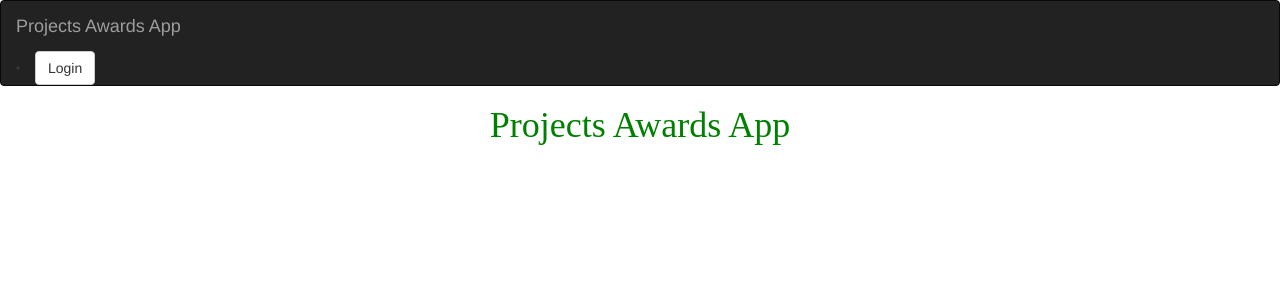
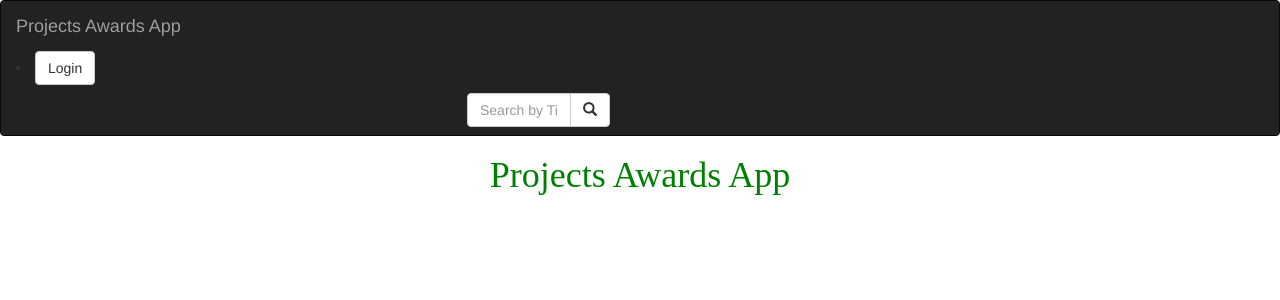
Before and after one commit to munganyendesandrine/Awards, a Django app: page / in a window 1280 px wide. Shown: the top 300 px of the page. Run offline with Django 3.2, Linux system fonts and the light colour scheme; some libraries are stand-ins or nearby versions.

Commit message:
Search form

```diff
--- a/award_app/templates/navbar.html
+++ b/award_app/templates/navbar.html
@@ -45,6 +45,22 @@
   </li>
 
   {% endif %}
+    <!-- Adding a search form  -->
+    <div class="col-sm-4 col-md-4 navbar-right" style="display:flex;">
+
+      <form class="navbar-form" role="search" action="{% url 'search_results' %}">
+
+        <div class="input-group">
+          <input type="text" class="form-control" placeholder="Search by Title" name="title">
+          <div class="input-group-btn">
+            <button class="btn btn-default" type="submit"><i class="glyphicon glyphicon-search"></i></button>
+          </div>
+        </div>
+
+      </form>
+
+    </div>
+    <!-- search form end -->
 </div>
 </nav>
 </body>
--- a/award_app/urls.py
+++ b/award_app/urls.py
@@ -10,6 +10,7 @@ urlpatterns=[
     url(r'^new/profileform$', views.my_profile, name='myprofile'),
     url(r'^new/profilepage$', views.profile_page, name='myprofilepage'),
     url(r'^new/project_image$', views.my_picture, name='project_image'),
+    url(r'^new/project_image$', views.search_results, name='search_results'),
 ]
 if settings.DEBUG:
     urlpatterns+= static(settings.MEDIA_URL, document_root = settings.MEDIA_ROOT)
--- a/award_app/views.py
+++ b/award_app/views.py
@@ -47,3 +47,16 @@ def my_picture(request):
     else:
         form = ProjectsForm()
     return render(request, 'pictures.html', {"form": form})
+
+def search_results(request):
+
+    if 'title' in request.GET and request.GET["title"]:
+        search_term = request.GET.get("title")
+        searched_images = Projects.search_by_title(search_term)
+        message = f"{search_term}"
+
+        return render(request, 'registration/search.html',{"message":message,"images": searched_images})
+
+    else:
+        message = "You haven't searched for any term"
+        return render(request, 'registration/search.html',{"message":message})
```
Also changed, not shown: award_app/templates/registration/search.html (added, +28 -0 lines).
